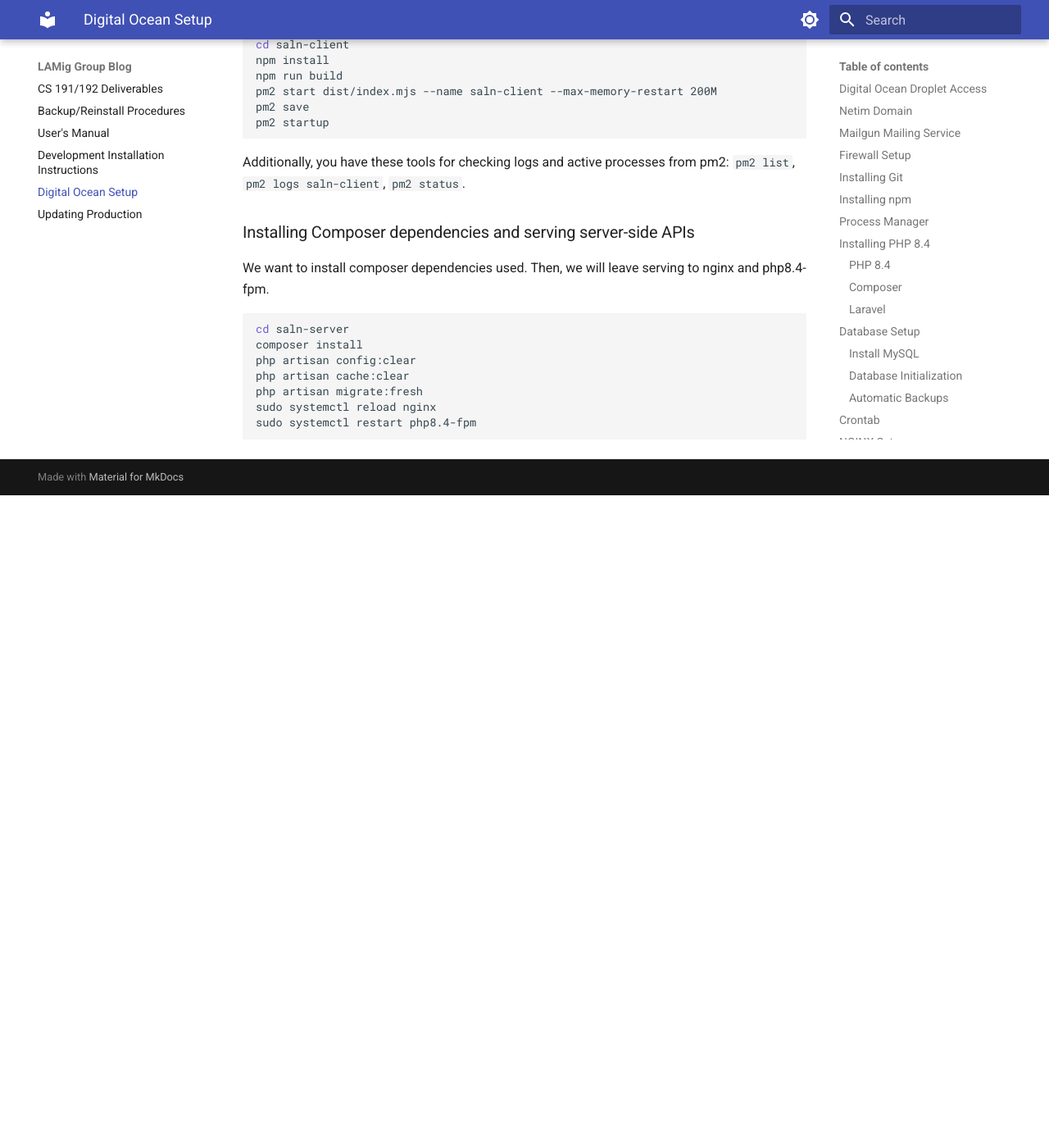
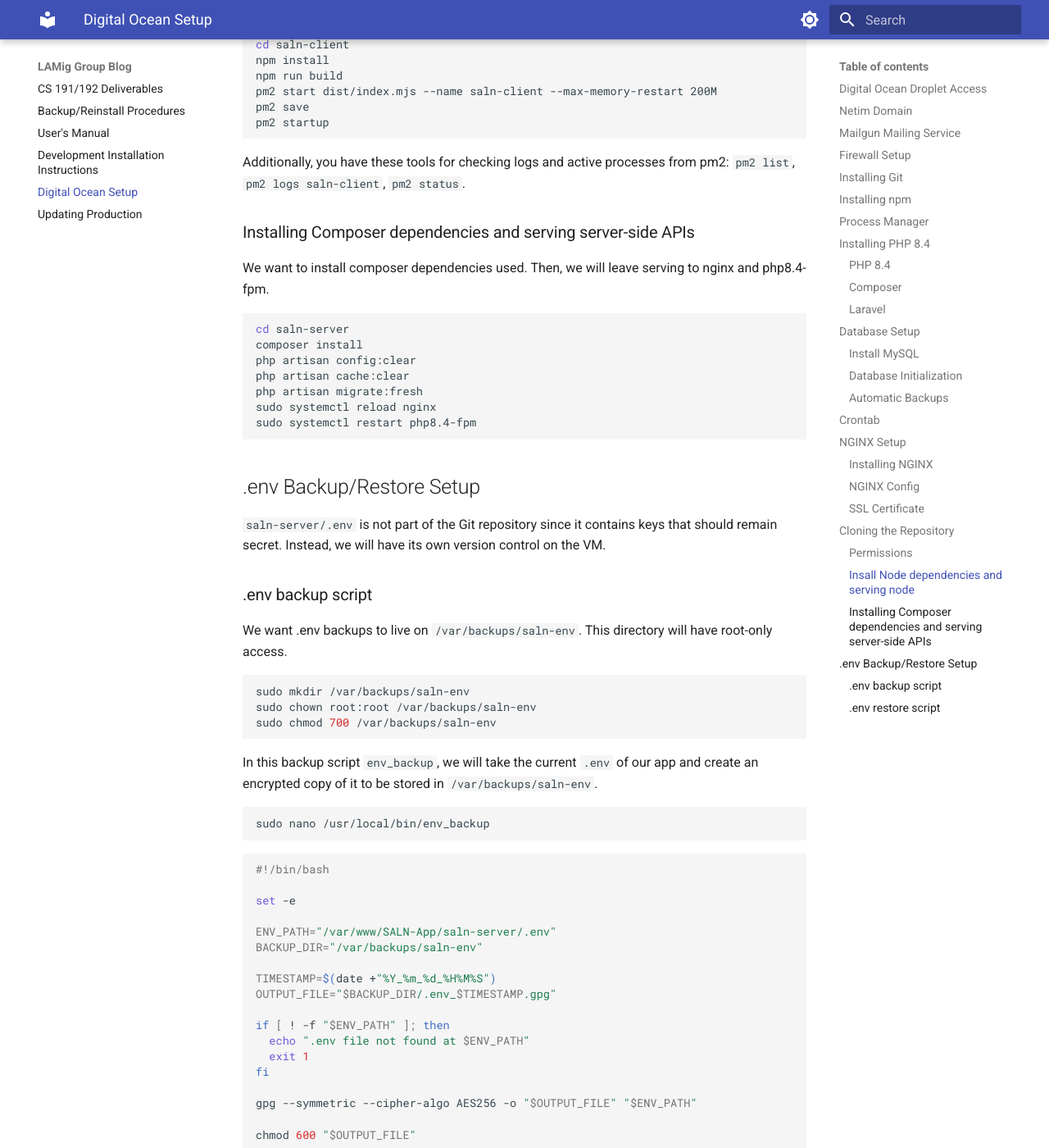
Before and after one commit to SHIROKAMIQQ/cs191-LAMig-GroupBlog, an MkDocs documentation site: the page built from docs/DOSetup.md, in a window 1280 px wide and 1400 px high, scrolled down 9380 px. Shown: the whole window at 82% size. Built offline with MkDocs 1.6.1 and Material for MkDocs 9.7.7, drawn with Linux system fonts in a browser that asks for light colours; before the commit the page ends 9984 px from its top, so only the background shows below that; some of the changed text lies outside the part shown.

Commit message:
feat: .env backup/restore setup

````diff
--- a/docs/DOSetup.md
+++ b/docs/DOSetup.md
@@ -413,3 +413,89 @@
 sudo systemctl reload nginx
 sudo systemctl restart php8.4-fpm
 ```
+
+## .env Backup/Restore Setup
+
+`saln-server/.env` is not part of the Git repository since it contains keys that should remain secret. Instead, we will have its own version control on the VM.
+
+### .env backup script
+
+We want .env backups to live on `/var/backups/saln-env`. This directory will have root-only access.
+```bash
+sudo mkdir /var/backups/saln-env
+sudo chown root:root /var/backups/saln-env
+sudo chmod 700 /var/backups/saln-env
+```
+
+In this backup script `env_backup`, we will take the current `.env` of our app and create an encrypted copy of it to be stored in `/var/backups/saln-env`.
+```bash
+sudo nano /usr/local/bin/env_backup
+```
+```bash
+#!/bin/bash
+
+set -e
+
+ENV_PATH="/var/www/SALN-App/saln-server/.env"
+BACKUP_DIR="/var/backups/saln-env"
+
+TIMESTAMP=$(date +"%Y_%m_%d_%H%M%S")
+OUTPUT_FILE="$BACKUP_DIR/.env_$TIMESTAMP.gpg"
+
+if [ ! -f "$ENV_PATH" ]; then
+  echo ".env file not found at $ENV_PATH"
+  exit 1
+fi
+
+gpg --symmetric --cipher-algo AES256 -o "$OUTPUT_FILE" "$ENV_PATH"
+
+chmod 600 "$OUTPUT_FILE"
+
+echo "Backup saved to $OUTPUT_FILE"
+```
+```bash
+sudo chmod +x /usr/local/bin/env_backup
+```
+
+### .env restore script
+
+Now in this restore script `env_restore YYYY_MM_DD_HH_MM_SS`, given a timestamp, we want to copy the decrypted contents of the corresponding `.env` backup into the current `saln-server/.env` file.
+```bash
+sudo nano /usr/local/bin/env-restore
+```
+```bash
+#!/bin/bash
+
+set -e
+
+BACKUP_DIR="/var/backups/saln-env"
+ENV_PATH="/var/www/SALN-App/saln-server/.env"
+
+if [ -z "$1" ]; then
+  echo "Usage: env-restore YYYY_MM_DD_HHMMSS"
+  exit 1
+fi
+
+TIMESTAMP="$1"
+INPUT_FILE="$BACKUP_DIR/.env_$TIMESTAMP.gpg"
+
+if [ ! -f "$INPUT_FILE" ]; then
+  echo "Backup not found: $INPUT_FILE"
+  exit 1
+fi
+
+TMP_FILE=$(mktemp)
+
+gpg -d "$INPUT_FILE" > "$TMP_FILE"
+cp "$TMP_FILE" "$ENV_PATH"
+
+chown root:www-data "$ENV_PATH"
+chmod 640 "$ENV_PATH"
+
+rm "$TMP_FILE"
+
+echo ".env restored from $TIMESTAMP"
+```
+```bash
+sudo chmod +x /usr/local/bin/env_restore
+```
````
